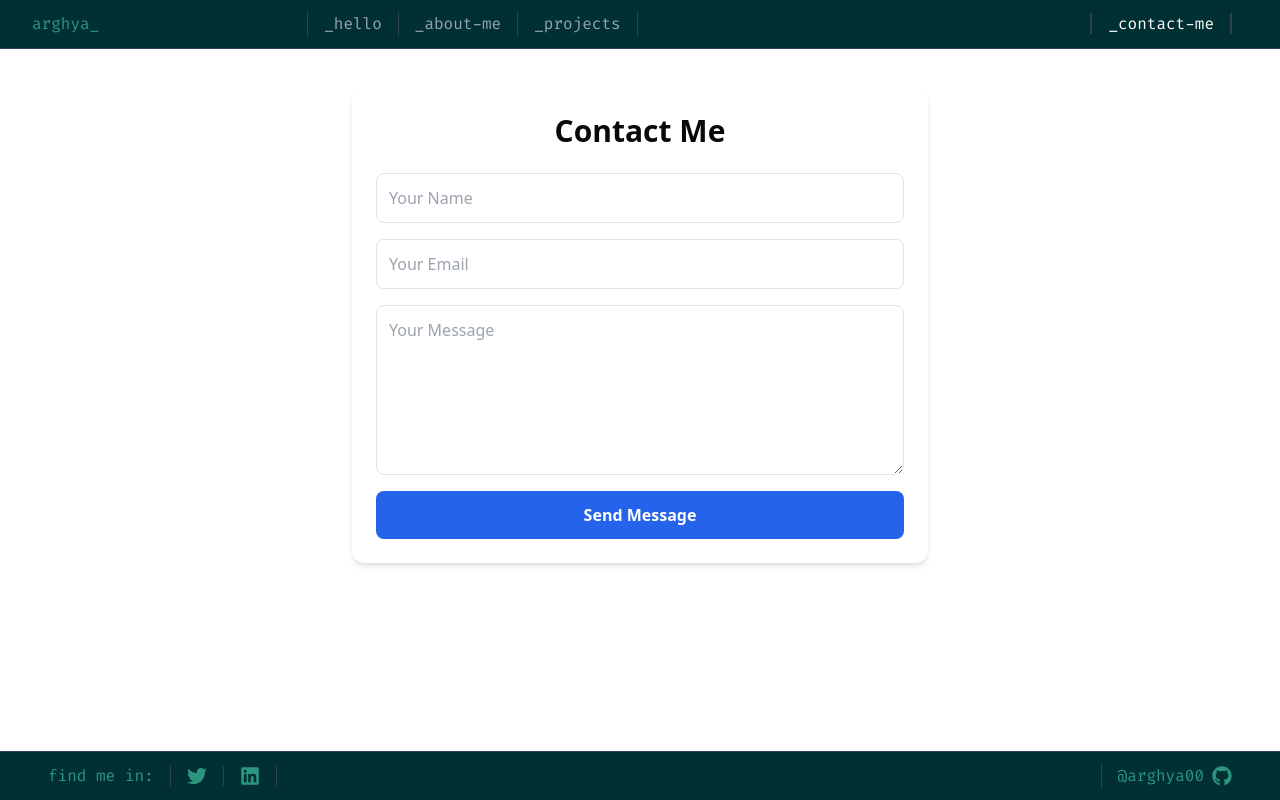
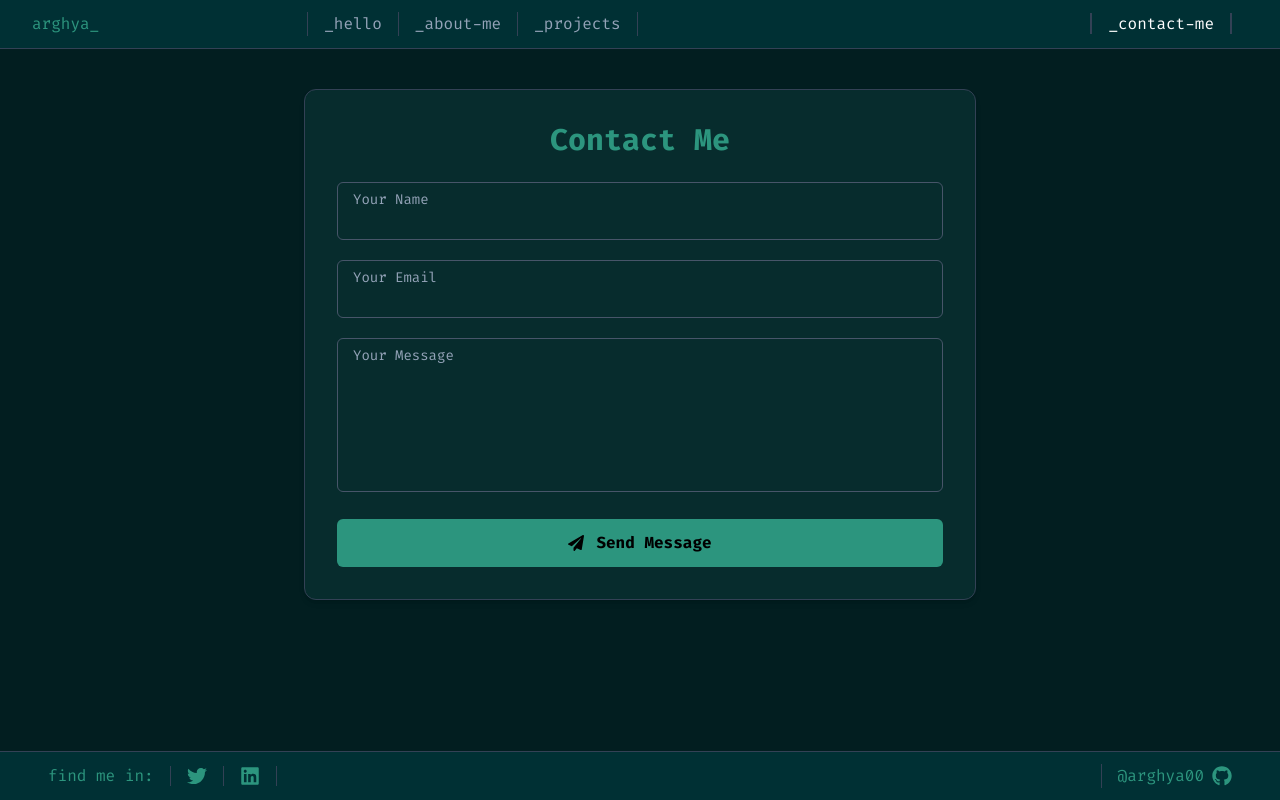
Before and after one commit to arghyadeep00/Portfolio, a React (Vite) app: page /contact in a window 1280 px wide. Built offline with nearby package versions, Linux system fonts and the light colour scheme.

Commit message:
feat: update Contact component with enhanced form styling and loading state, add favicon

```diff
--- a/index.html
+++ b/index.html
@@ -2,7 +2,7 @@
 <html lang="en">
   <head>
     <meta charset="UTF-8" />
-    <link rel="icon" type="image/svg+xml" href="/vite.svg" />
+    <link rel="icon" type="image/svg+xml" href="./public/fav.png" />
     <meta name="viewport" content="width=device-width, initial-scale=1.0" />
     <title>Personal Portfolio</title>
   </head>
--- a/src/pages/Contact.jsx
+++ b/src/pages/Contact.jsx
@@ -1,65 +1,146 @@
 import React, { useRef, useState } from "react";
 import emailjs from "@emailjs/browser";
+import { FaPaperPlane } from "react-icons/fa";
 
 const Contact = () => {
   const form = useRef();
   const [status, setStatus] = useState("");
+  const [loading, setLoading] = useState(false);
 
   const sendEmail = (e) => {
     e.preventDefault();
-    setStatus("Sending...");
+    setStatus("");
+    setLoading(true);
 
     emailjs
       .sendForm(
-        import.meta.env.VITE_EMAILJS_SERVICE_ID, // Replace with your service ID
-        import.meta.env.VITE_EMAILJS_TEMPLATE_ID, // Replace with your template ID
+        import.meta.env.VITE_EMAILJS_SERVICE_ID,
+        import.meta.env.VITE_EMAILJS_TEMPLATE_ID,
         form.current,
-        import.meta.env.VITE_EMAILJS_PUBLIC_KEY // Replace with your public key
+        import.meta.env.VITE_EMAILJS_PUBLIC_KEY
       )
       .then(
-        (result) => {
+        () => {
           setStatus("Message sent successfully!");
           form.current.reset();
+          setLoading(false);
         },
-        (error) => {
+        () => {
           setStatus("Failed to send message. Please try again.");
+          setLoading(false);
         }
       );
   };
 
   return (
-    <div className="max-w-xl mx-auto p-6 mt-10 shadow-md bg-white rounded-xl">
-      <h2 className="text-3xl font-semibold text-center mb-6">Contact Me</h2>
-      <form ref={form} onSubmit={sendEmail} className="flex flex-col gap-4">
+    <div className="w-full h-full px-4 py-6 md:py-10 bg-[#021e20] font-firaCode text-slate-200 overflow-y-auto">
+      <div className="max-w-2xl mx-auto bg-[#072c2d] border border-slate-700 rounded-xl p-6 md:p-8 shadow-md">
+        <h2 className="text-2xl md:text-3xl font-bold text-center text-lightGreen mb-6">
+          Contact Me
+        </h2>
+
+        <form
+          ref={form}
+          onSubmit={sendEmail}
+          className="flex flex-col gap-5 w-full"
+        >
+          {/* Name */}
+          <div className="relative w-full">
             <input
               type="text"
               name="user_name"
-          placeholder="Your Name"
+              id="user_name"
               required
-          className="border p-3 rounded-lg"
+              className="w-full px-4 pt-6 pb-2 bg-transparent border border-slate-600 text-white rounded-md focus:outline-none focus:border-lightGreen"
             />
+            <label
+              htmlFor="user_name"
+              className="absolute left-4 top-2 text-sm text-slate-400 pointer-events-none"
+            >
+              Your Name
+            </label>
+          </div>
+
+          {/* Email */}
+          <div className="relative w-full">
             <input
               type="email"
               name="user_email"
-          placeholder="Your Email"
+              id="user_email"
               required
-          className="border p-3 rounded-lg"
+              className="w-full px-4 pt-6 pb-2 bg-transparent border border-slate-600 text-white rounded-md focus:outline-none focus:border-lightGreen"
             />
+            <label
+              htmlFor="user_email"
+              className="absolute left-4 top-2 text-sm text-slate-400 pointer-events-none"
+            >
+              Your Email
+            </label>
+          </div>
+
+          {/* Message */}
+          <div className="relative w-full">
             <textarea
               name="message"
-          placeholder="Your Message"
-          rows="6"
+              id="message"
+              rows="5"
               required
-          className="border p-3 rounded-lg"
+              className="w-full px-4 pt-6 pb-2 bg-transparent border border-slate-600 text-white rounded-md focus:outline-none focus:border-lightGreen resize-none"
             ></textarea>
+            <label
+              htmlFor="message"
+              className="absolute left-4 top-2 text-sm text-slate-400 pointer-events-none"
+            >
+              Your Message
+            </label>
+          </div>
+
+          {/* Submit */}
           <button
             type="submit"
-          className="bg-blue-600 hover:bg-blue-700 text-white py-3 px-6 rounded-lg font-semibold"
+            disabled={loading}
+            className="flex items-center justify-center gap-3 bg-lightGreen hover:bg-green-500 text-black font-bold py-3 px-6 rounded-md transition duration-200 w-full sm:w-auto"
           >
-          Send Message
+            {loading ? (
+              <svg
+                className="animate-spin h-5 w-5 text-black"
+                xmlns="http://www.w3.org/2000/svg"
+                fill="none"
+                viewBox="0 0 24 24"
+              >
+                <circle
+                  className="opacity-25"
+                  cx="12"
+                  cy="12"
+                  r="10"
+                  stroke="currentColor"
+                  strokeWidth="4"
+                ></circle>
+                <path
+                  className="opacity-75"
+                  fill="currentColor"
+                  d="M4 12a8 8 0 018-8v4l3-3-3-3v4a8 8 0 00-8 8h4z"
+                ></path>
+              </svg>
+            ) : (
+              <>
+                <FaPaperPlane /> Send Message
+              </>
+            )}
           </button>
-        {status && <p className="text-center text-sm mt-2">{status}</p>}
+
+          {/* Status Message */}
+          {status && (
+            <p
+              className={`text-center text-sm ${
+                status.includes("success") ? "text-green-400" : "text-red-400"
+              }`}
+            >
+              {status}
+            </p>
+          )}
         </form>
+      </div>
     </div>
   );
 };
--- a/tailwind.config.js
+++ b/tailwind.config.js
@@ -8,6 +8,12 @@ export default {
         lg: "var(--radius)",
         md: "calc(var(--radius) - 2px)",
         sm: "calc(var(--radius) - 4px)",
+      },
+      colors: {
+        lightGreen: "#00ffab", // adjust to match your About page theme
+      },
+      fontFamily: {
+        firaCode: ["Fira Code", "monospace"],
       },
       colors: {
         background: "hsl(var(--background))",
@@ -67,7 +73,6 @@ export default {
         robotoMono: "Roboto Mono",
       },
     },
-
   },
   plugins: [require("tailwindcss-animate")],
 };
```
Also changed, not shown: public/fav.png (added). Lines whose indentation alone changed are shown as unchanged.
